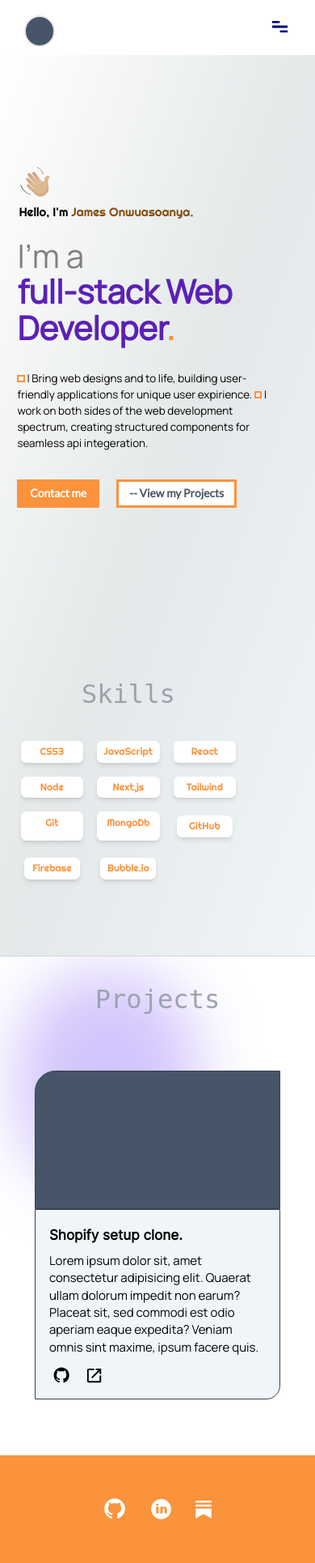
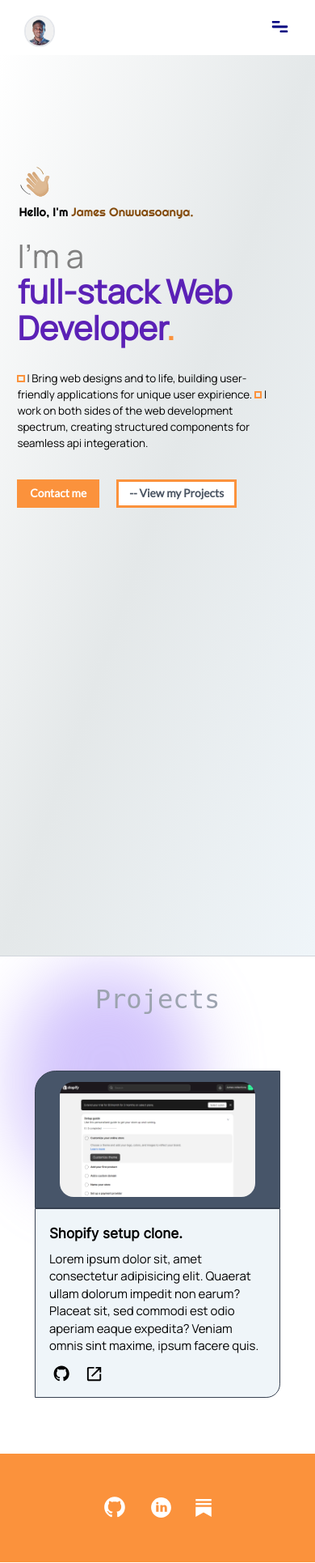
Before and after one commit to james-e-o/Profile, a Next.js app: page / in a window 390 px wide. Shown: the whole page at 81% size. Built offline with nearby package versions, Linux system fonts and the light colour scheme; a web font is replaced by a local one.

Commit message:
profile7/29 master(1)

```diff
--- a/app/globals.css
+++ b/app/globals.css
@@ -147,11 +147,9 @@
 
 
 
-.popbox {
-   @apply  before:w-[calc(100%+1px)] after:h-[calc(100%+1px)]
-   before:transition-[width] before:duration-[250ms] before:ease-out before:delay-100
-   after:transition-[height] after:duration-[250ms] after:ease-out after:delay-100
-}
+/* .trans-button {
+   @apply
+} */
 
 .inner_div {
     @apply before:w-[calc(100%+1px)] after:h-[calc(100%+1px)]
--- a/app/page.jsx
+++ b/app/page.jsx
@@ -2,13 +2,22 @@
 import Link from 'next/link'
 import { useState,useEffect } from 'react'
 import Image from 'next/image'
+import profilepix from "../public/images/profilepix1.jpg"
+import levelup from "../public/images/level-upfront-hackathon.png"
 
 export default function Home() {
     const [dropState, setDropState] = useState(false)
     // const [isClient, setIsClient] = useState(false)
     useEffect(()=>{
 
+        const stack = document.querySelector(".stack")
         const sections = document.querySelectorAll(".section")
+        let stackTop = stack.getBoundingClientRect().top
+                let windowHeight = window.innerHeight
+                if (!stack.classList.contains("animate-drop_anime") && stackTop + 60 < windowHeight )
+                {
+                    stack.classList.add("animate-drop_anime")
+                }
         sections.forEach(section => {
             let sectionTop = section.getBoundingClientRect().top
             let windowHeight = window.innerHeight
@@ -34,8 +43,13 @@ export default function Home() {
 
                 <header  className=" h-16 pt-2 w-screen lg:h-[14vh] z-[0] bg-white ">
                     <div className='max-w-[83rem] h-full mx-auto flex items-center justify-between px-3 sm:px-6 md:px-10 py-4 bg-white relative'>
-                        <figure className='rounded-full mx-4 bg-slate-600 h-9 w-9 border-2 flex items-center justify-center'>
-
+                        <figure className='rounded-full overflow-hidden mx-4 bg-slate-600 h-9 w-9 border-2 flex items-center justify-center'>
+                            <Image
+                                src={profilepix}
+                                width='100%'
+                                height='100%'
+                                alt="profile"
+                            />
                         </figure>
                         <nav className='z-10'>
                         <div onClick={()=>setDropState(!dropState)} className='inline-block sm:hidden border-none mr-2 relative -top-1 py-1 px-3 '>
@@ -66,7 +80,7 @@ export default function Home() {
                             </div> */}
 
                             <div className=" gap-1 min-w-[60%] section top-[2.21rem] opacity-0 animate-land_anime1 pb-2 justify-center snap-start sm:pb-20 px-3 h-[80vh] sm:h-fit md:px-5 flex flex-col ">
-                                <p className=" inline-block sm:mb-3 sm:text-lg">{wave}</p>
+                                <p className=" inline-block w-fit sm:mb-3 sm:text-lg origin-[50%90%] animate-wave_anime">{wave}</p>
                                 <p className=" px-[2px] w-fit font-light text-sm lg:text-[1.13rem] font-Righteous ">Hello, I'm <span className=" text-yellow-800 font-normal"> James Onwuasoanya.</span></p>
 
                                 <h1 className=" pt-4 pb-2 font-bold inline-block font-Manrope text-[2.35rem] lg:text-5xl text-violet-800 leading-[1.1]"> <span className="font-light text-[gray] font-Manrope">I'm a <br className='sm:hidden'></br> </span> full-stack <br className='hidden sm:block'></br>Web Developer<span className="text-orange-400">.</span></h1>
@@ -76,14 +90,14 @@ export default function Home() {
 
 
                                 <p className='flex justify-start gap-5 mt-4 items-center'>
-                                    <Link href={"/contact"}><button className="px-3 lg:px-5 py-1 lg:py-2 w-fit text-[0.81rem] border-orange-400 border-[3px] hover:bg-white font-semibold hover:text-gray-600 hover:border-orange-400  bg-orange-400 text-white font-Lato" >Contact me</button></Link>
-                                    <Link href={"#projects"}><button className="px-3 lg:px-5 py-1 lg:py-2 w-fit text-[0.81rem] border-orange-400 border-[3px] hover:bg-orange-400 font-semibold hover:text-white hover:border-white bg-white text-gray-600 font-Lato" >-- View my Projects</button></Link>
+                                    <Link href={"/contact"}><button className="relative before:h-full before:right-0 before:top-0 before:left-0 z-0 before:bg-orange-400 before:-z-10 before:absolute px-3 lg:px-5 py-1 lg:py-2 w-fit text-[0.81rem] border-orange-400 border-[3px] hover:before:right-full font-semibold hover:text-gray-600 bg-white text-white font-Lato transition-[_right_250ms_ease-out_]" ><span className='z-20'>Contact me</span></button></Link>
+                                    <Link href={"#projects"}><button className="relative before:h-full before:right-full before:top-0 before:left-0 z-0 before:bg-orange-400 before:-z-10 before:absolute px-3 lg:px-5 py-1 lg:py-2 w-fit text-[0.81rem] border-orange-400 border-[3px] hover:before:right-0 font-semibold hover:text-white bg-white text-gray-600 font-Lato transition-[_right_250ms_ease-out_]" ><span className='z-20'>-- View my Projects</span></button></Link>
                                 </p>
 
 
                             </div>
 
-                            <div className="opacity-0 top-[2.21rem] testamo section pb-7 pt-1 sm:py-12  px-2 md:px-4 gap-16 snap-center justify-center h-[5 0vh] sm:h-fit flex-col items-center mt-16 rounded-3xl sm:mt-2 flex-grow">
+                            <div className="opacity-0 top-[2.21rem] stack pb-7 pt-1 sm:py-12  px-2 md:px-4 gap-16 snap-center justify-center h-[5 0vh] sm:h-fit flex-col items-center mt-16 rounded-3xl sm:mt-2 flex-grow">
                             <p className='font-extralight sm:hidden max-w-[83rem] mx-auto font-Orbitron text-gray-400 text-center items-center mt-1 pb-7 text-3xl'>Skills</p>
                                 <div className='grid grid-cols-3 text-center sm:block'>
                                     <p className="px-2 py-1 lg:px-4 lg:py-2 text-[0.71rem] lg:text-[1.13rem] bg-white shadow-md rounded-md m-2 lg:m-4 text-orange-400 inline-block font-Righteous"><span>CSS3</span></p>
@@ -110,20 +124,23 @@ export default function Home() {
                         <div className="opacity-0 top-[2.1rem] section grid sm:gap-x-24 justify-items-center gap-y-10 sm:gap-y-24 sm:grid-cols-2 my-5 max-w-[83rem] mx-auto py-1 px-10 ">
 
                             <div id="project" className='inline-flex flex-col justify-center gap-0 h-fit my-10'>
-                                <div className=' rounded-ss-3xl border-gray-700 bg-slate-600 border h-40 flex justify-center items-center max-h-80' >
-                                    {/* <Image className='rounded-2xl'
-                                        src="/jameswebb1.jpg"
-                                        width={80}
-                                        height={80}
-                                        alt="Picture of the author"
-                                     /> */}
+                                <div className=' rounded-ss-3xl border-gray-700 py-3 box-border bg-slate-600 border h-fit flex
+                                justify-center items-center max-h-80' >
+                                    <figure className='w-4/5 h-3/5'>
+                                        <Image className='rounded-2xl'
+                                            src={levelup}
+                                            width='100%'
+                                            height='100%'
+                                            alt="Picture of the author"
+                                        />
+                                    </figure>
                                 </div>
                                 <div className='flex font-Manrope flex-col justify-between p-3 border rounded-ee-2xl h-fit border-gray-700 w-fit backdropState-blur-sm bg-next1'>
                                     <p className='p-1 font-bold font-Inter text-base'>Shopify setup clone.</p>
                                     <p className='p-1 text-sm'>Lorem ipsum dolor sit, amet consectetur adipisicing elit. Quaerat ullam dolorum impedit non earum? Placeat sit, sed commodi est odio aperiam eaque expedita? Veniam omnis sint maxime, ipsum facere quis.</p>
                                     <p className='p-1 mt-1 ml-1 flex justify-start gap-4 items-center'>
-                                        <span className='project'>{github}</span>
-                                        <span className='project'>{newlink}</span>
+                                        <Link href={'https://github.com/james-e-o/Level-Upfront-Hackathon'}><span className='project'>{github}</span></Link>
+                                        <Link href={'https://level-upfront-hackathon-nine.vercel.app/'} ><span className='project'>{newlink}</span></Link>
                                     </p>
                                 </div>
                             </div>
--- a/tailwind.config.js
+++ b/tailwind.config.js
@@ -1,8 +1,12 @@
 /** @type {import('tailwindcss').Config} */
+let stack = ""
+let stack2 = 2
+
 module.exports = {
   corePlugins: {
     // preflight: false,
   },
+  stack,stack2,
   content: [
     './components/**/*.{js,ts,jsx,tsx,mdx}',
     './app/**/*.{js,ts,jsx,tsx,mdx}',
@@ -57,7 +61,9 @@ module.exports = {
         'border_anime_h': "border_anime_h 500ms ease-out -50ms",
         'link_anime':  "link_anime 500ms ease-in-out -350ms",
         'land_anime1':  "land_anime1 650ms ease-in-out -100ms forwards",
-        'land_anime2':  "land_anime2 800ms ease-in-out 500ms forwards",
+        'wave_anime':  `wave_anime 1.5s ease-in-out 500ms forwards`,
+        'drop_anime':  `drop_anime 500ms ease-in-out forwards`,
+        'drop_animeT':  `drop_anime 500ms ease-in-out ${stack + "00ms"} forwards`,
         'blink_anime':  "blink_anime 1.2s ease-in-out -50ms",
         'multi_color':  "multi_color 20s ease-in-out -50ms infinite alternate",
         'anime': "spin 10s linear infinite, multi_color 30s linear infinite alternate;",
@@ -103,11 +109,18 @@ module.exports = {
           'to': {"opacity": "1", transform : "translateY(0px)"}
         },
 
-        land_anime2 : {
-          '0%' :{"opacity": "0", transform :"translateY(37px)"},
+        drop_anime : {
+          '0%' :{"opacity": "0", transform :"translateY(-37px)"},
           '40%': {"opacity": "0"},
           '70%': {"opacity": "1"},
           'to': {"opacity": "1", transform : "translateY(0px)"}
+        },
+        wave_anime : {
+          '0%' :{transform :"rotate(0deg)"},
+          '20%' :{transform :"rotate(25deg)"},
+          '50%' :{transform :"rotate(-5deg)"},
+          '80%' :{transform :"rotate(25deg)"},
+          'to': { transform : "rotate(0deg)"}
         },
 
         blink_anime : {
```
Also changed, not shown: public/images/level-upfront-hackathon.png (added), public/images/profilepix1.jpg (added).
